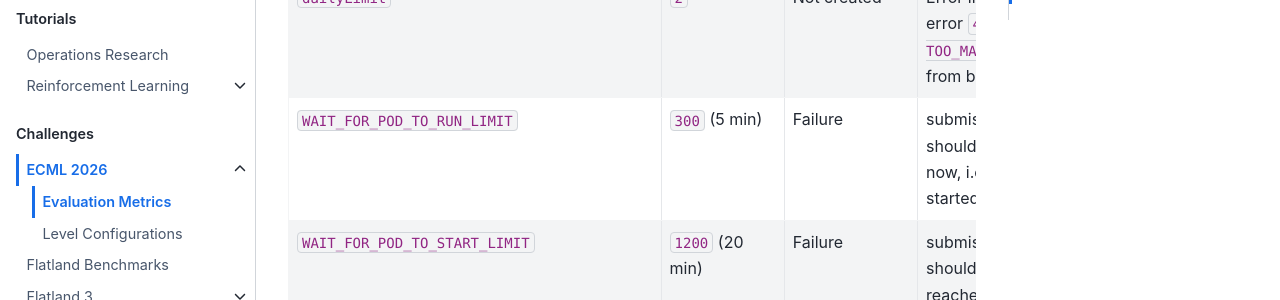
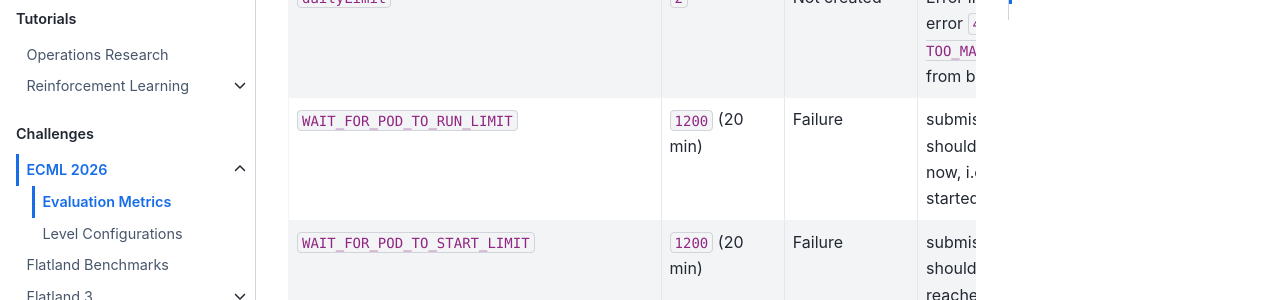
Before and after one commit to flatland-association/flatland-book, a Jupyter Book: the page built from challenges/ecml2026/eval.md, in a window 1280 px wide and 900 px high, scrolled down 2223 px. Shown: the part 151-451 px from the top of the window. Built offline with Jupyter Book 1.0.4 settings and Sphinx 7.4.7 and the Sphinx Book theme 1.1.4, drawn with Linux system fonts in a browser that asks for light colours; pages that are not in the unit, such as notebooks, are missing from menus.

Commit message:
docs(ecml2026): update limits.

```diff
--- a/challenges/ecml2026/eval.md
+++ b/challenges/ecml2026/eval.md
@@ -79,7 +79,7 @@ We do not provide GPUs.
 | Limit[^1]                                   | Value                                                                                    | Submission outcome             | Details                                                                                                                                               |
 |---------------------------------------------|------------------------------------------------------------------------------------------|--------------------------------|-------------------------------------------------------------------------------------------------------------------------------------------------------|
 | `dailyLimit`                                | `2`                                                                                      | Not created                    | Error in frontend as error `429 TOO_MANY_REQUESTS` from backend.                                                                                      |
-| `WAIT_FOR_POD_TO_RUN_LIMIT`                 | `300` (5 min)                                                                            | Failure                        | submission pod should be listed by now, i.e. pulling has started by now.                                                                              |
+| `WAIT_FOR_POD_TO_RUN_LIMIT`                 | `1200` (20 min)                                                                          | Failure                        | submission pod should be listed by now, i.e. pulling has started by now.                                                                              |
 | `WAIT_FOR_POD_TO_START_LIMIT`               | `1200`  (20 min)                                                                         | Failure                        | submission pod should have reached running state by now, i.e. pulling should be done by now                                                           |
 | `RUNNING_TIME_LIMIT`                        | `1800`  (30 min)                                                                         | Success with termination cause | per scenario; evaluation terminated; results do notexcl. the overlong scenario                                                                        |
 | `TOTAL_RUNNING_TIME_LIMIT`                  | `18000`  (5h)                                                                            | Success with termination cause | all scenarios, excluding technical overhead for starting pods and running offline trajectory evaluation; results do not include the overlong scenario |
```
